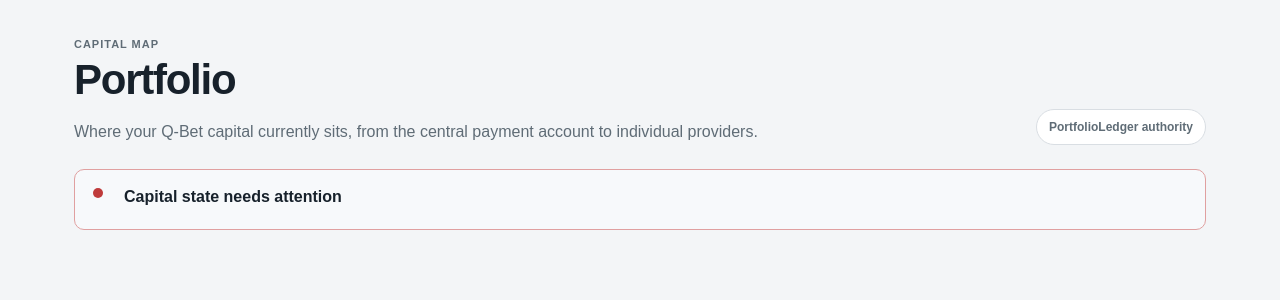
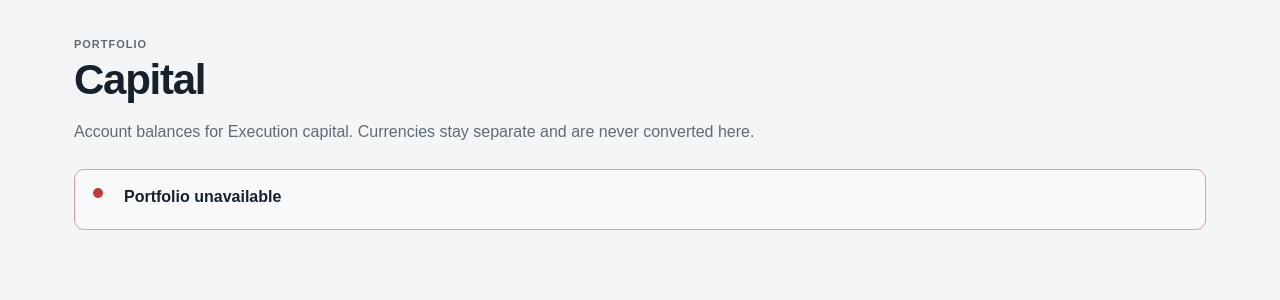
Before and after one commit to BytecodeBrewer/Q-Bet, a Django app: template templates/qbet_web/portfolio.html in a window 1280 px wide. Shown: the part 63-363 px from the top of the page. Run offline with Django 5.2, Linux system fonts and the light colour scheme; the template is opened without the code that fills it, so the values that code supplies are empty.

Commit message:
feat(#211): simplify portfolio account UX

```diff
--- a/templates/qbet_web/portfolio.html
+++ b/templates/qbet_web/portfolio.html
@@ -1,72 +1,126 @@
 {% extends "qbet_web/base.html" %}
 {% block title %}Portfolio · Q-Bet{% endblock %}
 {% block content %}
-{% load display_preferences %}
+{% load display_preferences static %}
 <section class="page-heading portfolio-heading">
-  <span class="eyebrow">Capital map</span>
-  <div class="page-heading-row">
-    <div>
-      <h1>Portfolio</h1>
-      <p>Where your Q-Bet capital currently sits, from the central payment account to individual providers.</p>
-    </div>
-    <span class="portfolio-authority-badge">PortfolioLedger authority</span>
-  </div>
+  <span class="eyebrow">Portfolio</span>
+  <h1>Capital</h1>
+  <p>Account balances for Execution capital. Currencies stay separate and are never converted here.</p>
 </section>
 
 {% if not portfolio.available %}
-<section class="portfolio-unavailable surface-panel" role="status"><span class="status status-red"></span><div><strong>Capital state needs attention</strong><p>{{ portfolio.message }}</p></div></section>
+<section class="portfolio-unavailable surface-panel" role="status">
+  <span class="status status-red"></span>
+  <div><strong>Portfolio unavailable</strong><p>{{ portfolio.message }}</p></div>
+</section>
 {% else %}
 <section class="portfolio-plane portfolio-execution">
   <div class="plane-heading">
-    <div><span class="plane-kicker">Real capital</span><h2>Capital overview</h2><p class="plane-description">Totals come from the authoritative Execution ledger. Location corrections only describe where that capital is held.</p></div>
-    <button class="button secondary-button" type="button" onclick="document.getElementById('capital-location-editor').showModal()">Edit locations</button>
+    <div>
+      <span class="plane-kicker">Execution</span>
+      <h2>Total capital</h2>
+    </div>
   </div>
 
   {% if portfolio.execution_totals %}
   <div class="portfolio-total-grid">
     {% for total in portfolio.execution_totals %}
     <article class="portfolio-total-card">
-      <span>{{ total.currency }}</span><strong>{% localized_money total.tracked_total total.currency display_preferences %}</strong><small>total tracked capital</small>
+      <span>{{ total.currency }}</span>
+      <strong>{% localized_money total.tracked_total total.currency display_preferences %}</strong>
+      <small>Total recorded capital</small>
       <dl>
-        <div><dt>Available</dt><dd>{% localized_money total.available total.currency display_preferences %}</dd></div>
+        <div><dt>Free</dt><dd>{% localized_money total.available total.currency display_preferences %}</dd></div>
         <div><dt>Reserved</dt><dd>{% localized_money total.reserved total.currency display_preferences %}</dd></div>
-        <div><dt>Locked</dt><dd>{% localized_money total.locked total.currency display_preferences %}</dd></div>
-        <div><dt>Pending</dt><dd>{% localized_money total.pending total.currency display_preferences %}</dd></div>
+        <div><dt>In use</dt><dd>{% localized_money total.in_use total.currency display_preferences %}</dd></div>
       </dl>
     </article>
     {% endfor %}
   </div>
   {% endif %}
 
-  <div class="capital-map-heading"><div><span class="eyebrow">Locations</span><h3>Where the money is</h3></div><small>Provider corrections never change total capital.</small></div>
-  <div class="portfolio-location-grid">
-    {% for location in portfolio.execution %}
-      {% include "qbet_web/portfolio_location.html" with location=location %}
-    {% empty %}
-      <article class="portfolio-empty"><span class="portfolio-empty-icon">◇</span><div><strong>Capital locations are not available for this account</strong><p>An Execution ledger context has not been assigned to this account yet.</p></div></article>
-    {% endfor %}
-  </div>
+  <section class="portfolio-account-section" aria-labelledby="central-account-heading">
+    <div class="capital-map-heading">
+      <div><span class="eyebrow">Bank</span><h3 id="central-account-heading">Central account</h3></div>
+    </div>
+    <div class="portfolio-location-grid portfolio-central-grid">
+      {% for location in portfolio.execution %}
+        {% if location.kind == "central" %}
+          {% include "qbet_web/portfolio_location.html" with location=location %}
+        {% endif %}
+      {% empty %}
+        <article class="portfolio-empty">
+          <span class="portfolio-empty-icon">◇</span>
+          <div><strong>No Execution capital assigned</strong><p>This account does not have an Execution capital context yet.</p></div>
+        </article>
+      {% endfor %}
+    </div>
+  </section>
+
+  {% if portfolio.execution %}
+  <section class="portfolio-account-section" aria-labelledby="provider-list-heading">
+    <div class="capital-map-heading provider-list-heading">
+      <div><span class="eyebrow">Sportsbooks</span><h3 id="provider-list-heading">Providers</h3></div>
+      <label class="provider-filter">
+        <span class="visually-hidden">Filter providers</span>
+        <input type="search" placeholder="Filter providers" autocomplete="off" data-provider-filter>
+      </label>
+    </div>
+    <div class="portfolio-location-grid" data-provider-list>
+      {% for location in portfolio.execution %}
+        {% if location.kind == "provider" %}
+          {% include "qbet_web/portfolio_location.html" with location=location %}
+        {% endif %}
+      {% endfor %}
+    </div>
+    <p class="portfolio-provider-empty" data-provider-filter-empty hidden>No providers match this filter.</p>
+  </section>
+  {% endif %}
 </section>
 
 {% if user.is_staff and portfolio.simulation %}
 <section class="portfolio-plane portfolio-simulation">
-  <div class="plane-heading"><div><span class="plane-kicker">Sandbox only</span><h2>Simulation capital</h2><p class="plane-description">Virtual balances stay completely separate from real capital.</p></div><span class="tag simulation-tag">Simulation</span></div>
-  <div class="portfolio-location-grid">{% for location in portfolio.simulation %}{% include "qbet_web/portfolio_location.html" with location=location %}{% endfor %}</div>
+  <div class="plane-heading">
+    <div><span class="plane-kicker">Sandbox</span><h2>Simulation capital</h2></div>
+    <span class="tag simulation-tag">Simulation</span>
+  </div>
+  <div class="portfolio-location-grid">
+    {% for location in portfolio.simulation %}
+      {% include "qbet_web/portfolio_location.html" with location=location %}
+    {% endfor %}
+  </div>
 </section>
 {% endif %}
 
-<dialog id="capital-location-editor" class="portfolio-editor-dialog">
+<dialog id="provider-balance-editor" class="portfolio-editor-dialog">
   <form method="post" action="{% url 'portfolio-location-update' %}" class="portfolio-editor-form">
     {% csrf_token %}
-    <div class="dialog-heading"><div><span class="eyebrow">Manual correction</span><h2>Provider capital</h2><p>Record where existing Execution capital is held. This does not add, remove or move money.</p></div><button class="dialog-close" type="button" onclick="this.closest('dialog').close()" aria-label="Close">×</button></div>
+    {{ portfolio_location_form.provider }}
+    {{ portfolio_location_form.currency }}
+    <div class="dialog-heading">
+      <div>
+        <span class="eyebrow">Provider</span>
+        <h2 id="provider-editor-title">Provider balance</h2>
+        <p id="provider-editor-name"></p>
+      </div>
+      <button class="dialog-close" type="button" data-provider-editor-close aria-label="Close">×</button>
+    </div>
     <div class="portfolio-editor-grid">
-      {% for field in portfolio_location_form %}
-      <label{% if field.name == "note" %} class="full-width"{% endif %}><span>{{ field.label }}</span>{{ field }}{% if field.help_text %}<small>{{ field.help_text }}</small>{% endif %}</label>
-      {% endfor %}
+      <label>
+        <span>{{ portfolio_location_form.amount.label }}</span>
+        {{ portfolio_location_form.amount }}
+      </label>
+      <label class="full-width">
+        <span>{{ portfolio_location_form.note.label }}</span>
+        {{ portfolio_location_form.note }}
+      </label>
     </div>
-    <div class="portfolio-editor-note"><strong>Guardrail</strong><span>Each bucket must remain within the authoritative PortfolioLedger amount. The central account is calculated as the remainder.</span></div>
-    <div class="dialog-actions"><button class="button secondary-button" type="button" onclick="this.closest('dialog').close()">Cancel</button><button class="button primary-button" type="submit">Save correction</button></div>
+    <div class="dialog-actions">
+      <button class="button secondary-button" type="button" data-provider-editor-close>Cancel</button>
+      <button class="button primary-button" type="submit">Save</button>
+    </div>
   </form>
 </dialog>
+<script src="{% static 'qbet_web/portfolio.js' %}" defer></script>
 {% endif %}
 {% endblock %}
```
